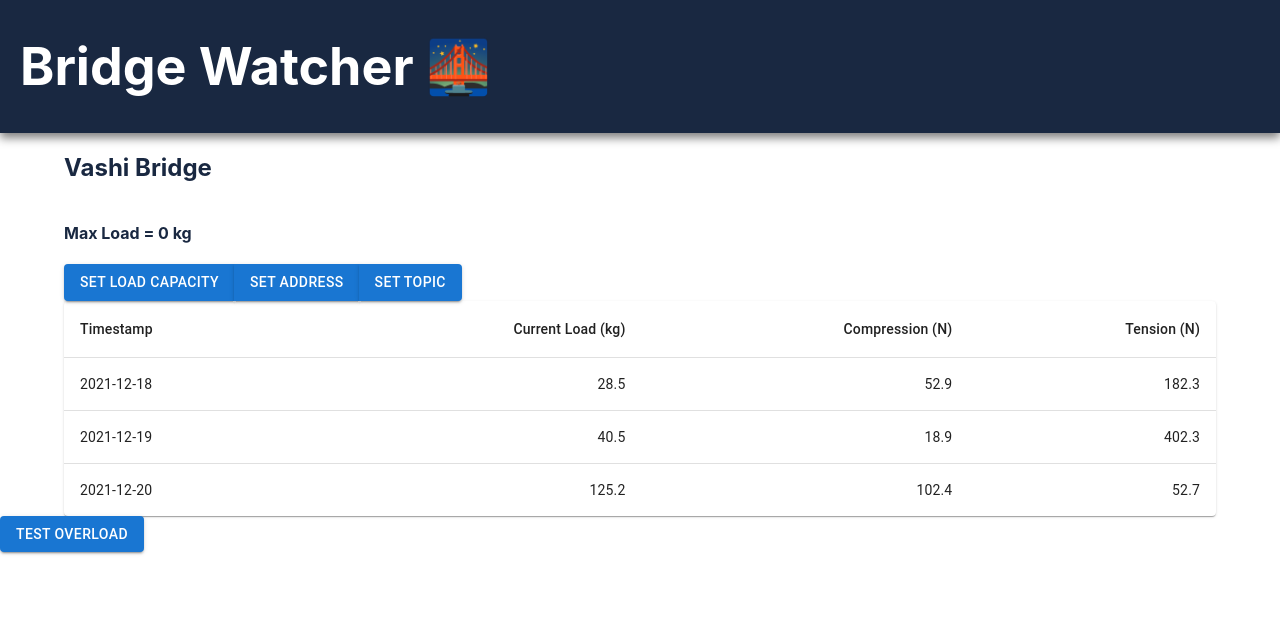
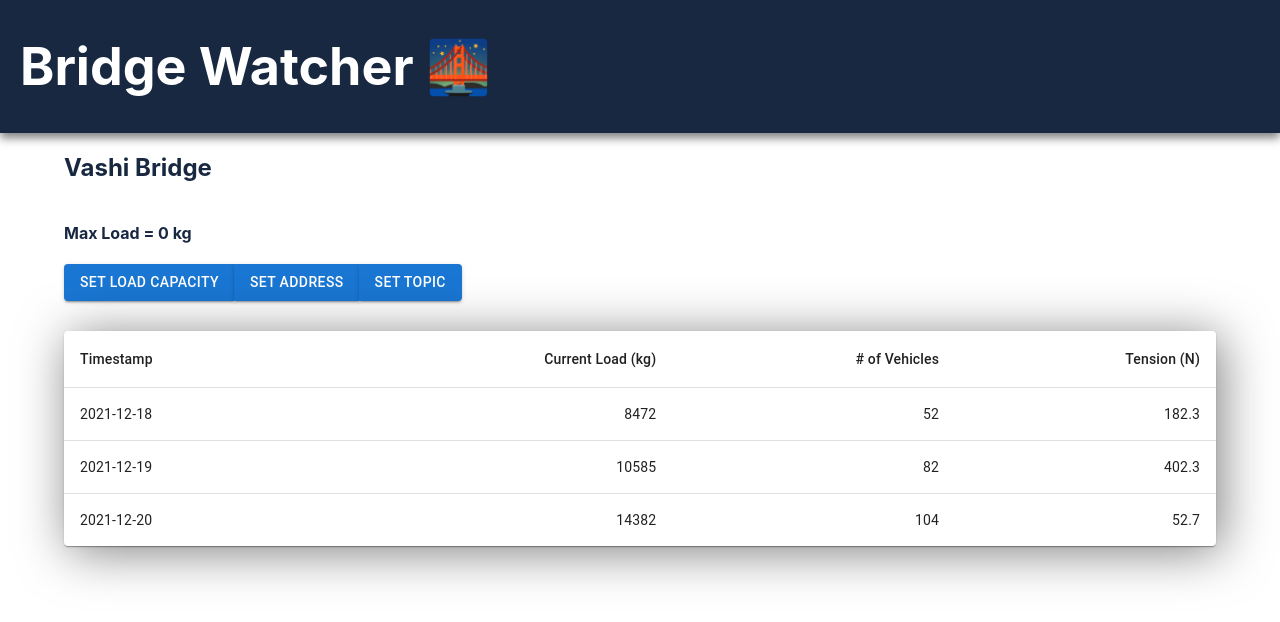
Before and after one commit to SuperChamp234/bridge-watcher, a React (Create React App) app in the folder my-app/: page / in a window 1280 px wide. Shown: the top 622 px of the page. Built offline with nearby package versions, Linux system fonts and the light colour scheme.

Commit message:
cleaned table css

```diff
--- a/my-app/src/App.css
+++ b/my-app/src/App.css
@@ -1,5 +1,6 @@
 .App {
   font-family: -apple-system, BlinkMacSystemFont, 'Segoe UI', Roboto, Oxygen, Ubuntu, Cantarell, 'Open Sans', 'Helvetica Neue', sans-serif;
+  color: #dfded4
 }
 
 .button-group {
@@ -39,3 +40,8 @@
 .App-link {
   color: #61dafb;
 }
+
+.table {
+  margin-top: 30px;
+  filter: drop-shadow(5px 5px 25px rgba(0, 0, 0, 0.5));
+}
--- a/my-app/src/App.js
+++ b/my-app/src/App.js
@@ -92,14 +92,14 @@ class App extends React.Component {
           </ButtonGroup>
           <Database data={this.state.data}></Database>
         </div>
-        <Button
+        {/* <Button
           variant="contained"
           onClick={() => {
             this.sendOverLoad();
           }}
         >
           Test Overload
-        </Button>
+        </Button> */}
       </div>
     );
   }
--- a/my-app/src/bridgeData.js
+++ b/my-app/src/bridgeData.js
@@ -1,20 +1,20 @@
 const bridgeData = [
     {
         timestamp: "2021-12-18",
-        load: "28.5",
-        compression: "52.9",
+        load: "8472",
+        vehicles: "52",
         tension: "182.3"
     },
     {
         timestamp: "2021-12-19",
-        load: "40.5",
-        compression: "18.9",
+        load: "10585",
+        vehicles: "82",
         tension: "402.3"
     },
     {
         timestamp: "2021-12-20",
-        load: "125.2",
-        compression: "102.4",
+        load: "14382",
+        vehicles: "104",
         tension: "52.7"
     },
 ]
--- a/my-app/src/components/Database.js
+++ b/my-app/src/components/Database.js
@@ -6,16 +6,17 @@ import TableContainer from '@mui/material/TableContainer';
 import TableHead from '@mui/material/TableHead';
 import TableRow from '@mui/material/TableRow';
 import Paper from '@mui/material/Paper';
+import "../App.css";
 
 export default function Database(props) {
   return (
-    <TableContainer component={Paper}>
+    <TableContainer className="table"component={Paper}>
       <Table sx={{ minWidth: 650 }} aria-label="simple table">
         <TableHead>
           <TableRow>
             <TableCell>Timestamp</TableCell>
             <TableCell align="right">Current Load (kg)</TableCell>
-            <TableCell align="right">Compression (N)</TableCell>
+            <TableCell align="right"># of Vehicles</TableCell>
             <TableCell align="right">Tension (N)</TableCell>
           </TableRow>
         </TableHead>
@@ -29,7 +30,7 @@ export default function Database(props) {
                 {row.timestamp}
               </TableCell>
               <TableCell align="right">{row.load}</TableCell>
-              <TableCell align="right">{row.compression}</TableCell>
+              <TableCell align="right">{row.vehicles}</TableCell>
               <TableCell align="right">{row.tension}</TableCell>
             </TableRow>
           ))}
```
